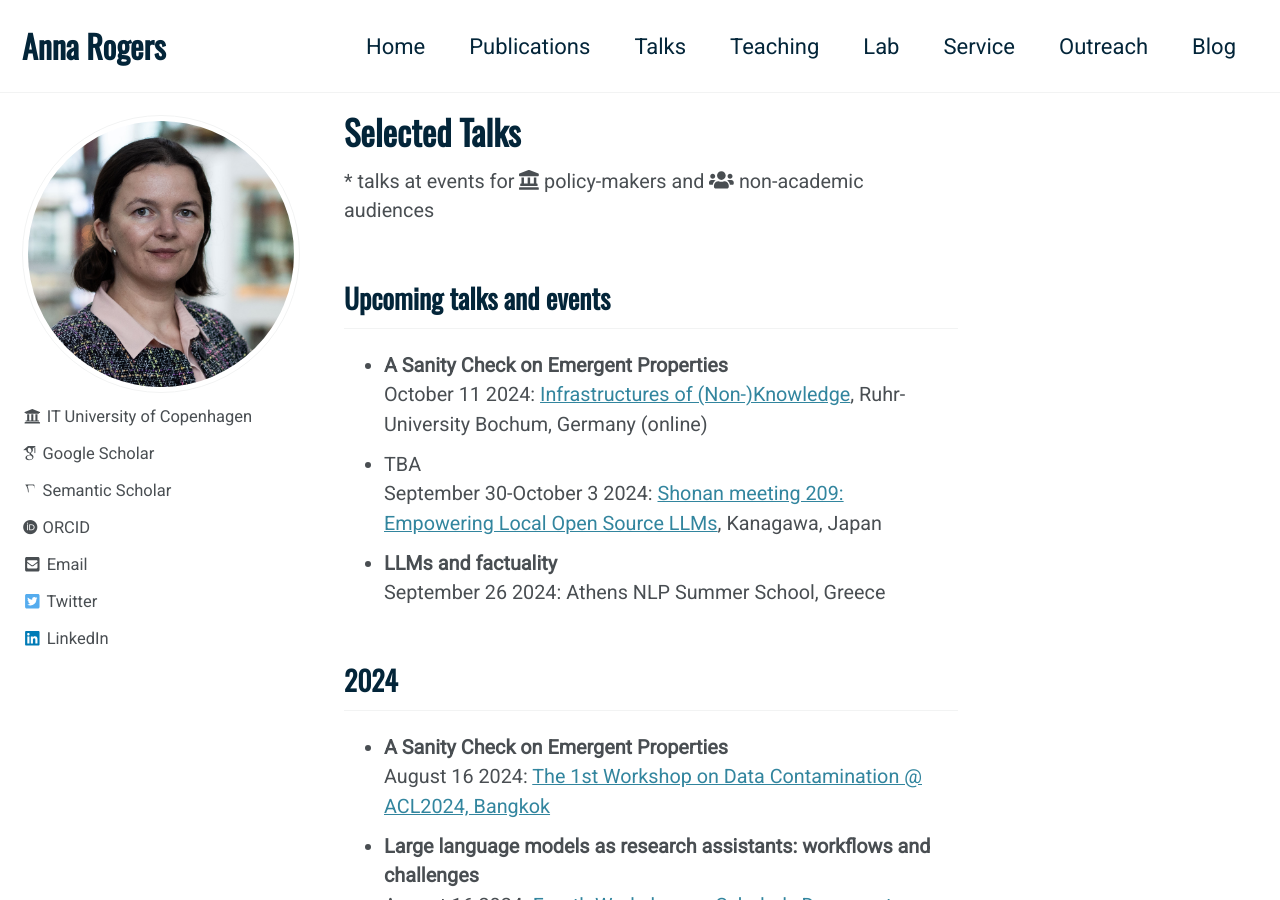
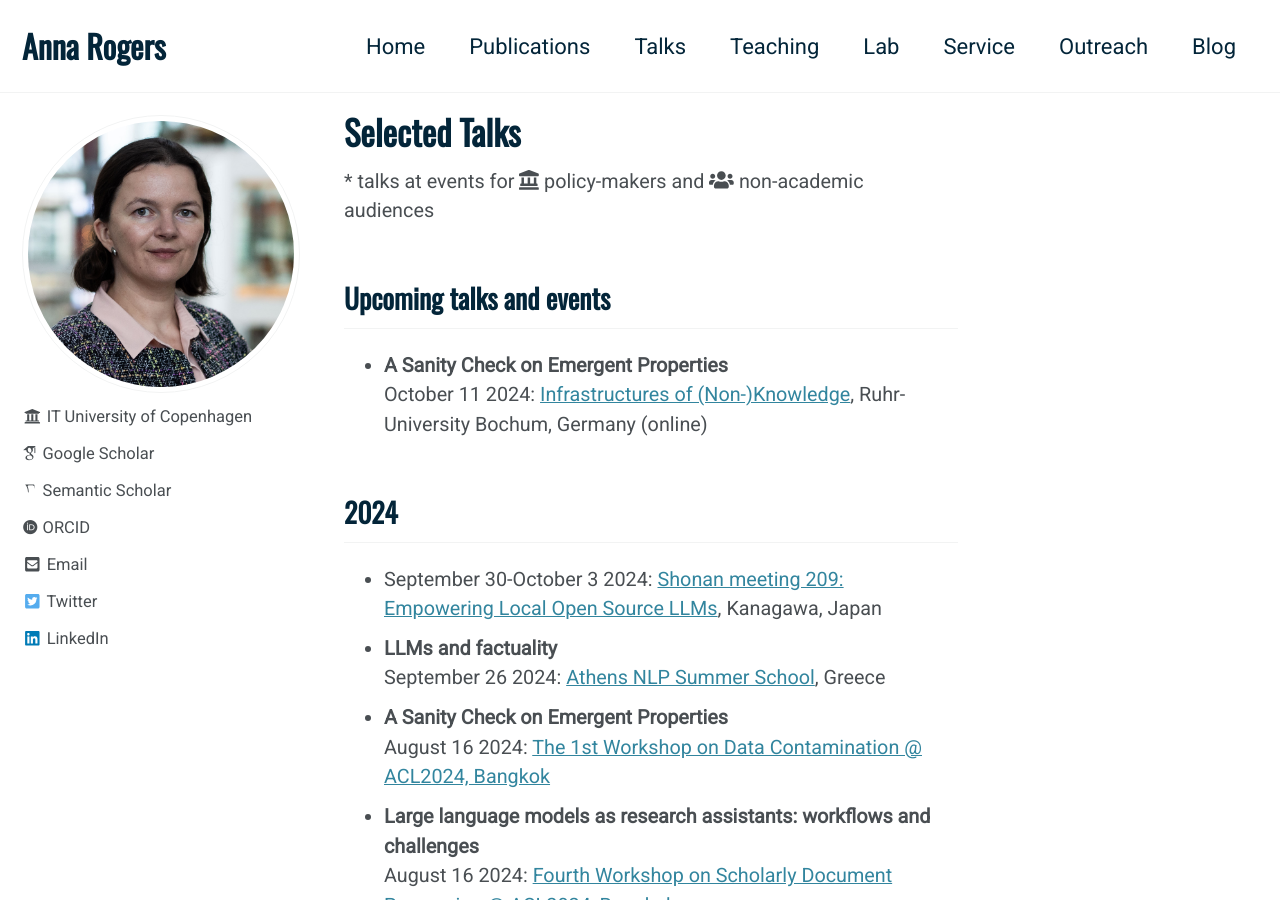
Before and after one commit to annargrs/annargrs.github.io, a Jekyll site: the page built from _pages/talks.md, in a window 1280 px wide and 900 px high. Built offline with Jekyll 4.4.1, drawn with Linux system fonts in a browser that asks for light colours; cached includes are drawn as plain includes; nearby versions of some CDN libraries; some web fonts are replaced.

Commit message:
minor updates

```diff
--- a/_pages/talks.md
+++ b/_pages/talks.md
@@ -12,14 +12,12 @@
 {: .gray}
 * **A Sanity Check on Emergent Properties** <br/>
  October 11 2024: [Infrastructures of (Non-)Knowledge](https://www.virtuelle-lebenswelten.de/blog-post/second-annual-conference-infrastructures-of-non--knowledge-9--11-october-2024), Ruhr-University Bochum, Germany (online)
-* TBA <br/>
-  September 30-October 3 2024: [Shonan meeting 209: Empowering Local Open Source LLMs](https://shonan.nii.ac.jp/seminars/209/), Kanagawa, Japan
-* **LLMs and factuality** <br/>
-  September 26 2024: Athens NLP Summer School, Greece
-
 
 ## 2024
 
+* September 30-October 3 2024: [Shonan meeting 209: Empowering Local Open Source LLMs](https://shonan.nii.ac.jp/seminars/209/), Kanagawa, Japan
+* **LLMs and factuality** <br/>
+  September 26 2024: [Athens NLP Summer School](https://athnlp.github.io/2024/), Greece
 * **A Sanity Check on Emergent Properties** <br/>
   August 16 2024: [The 1st Workshop on Data Contamination @ ACL2024, Bangkok](https://conda-workshop.github.io/)
 * **Large language models as research assistants: workflows and challenges** <br/>
--- a/docs/sitemap.xml
+++ b/docs/sitemap.xml
@@ -26,6 +26,6 @@
 </url>
 <url>
 <loc>https://annargrs.github.io/assets/files/dataset-explosion.pdf</loc>
-<lastmod>2023-12-14T14:07:22+01:00</lastmod>
+<lastmod>2023-12-14T22:07:22+09:00</lastmod>
 </url>
 </urlset>
```
Also changed, not shown: docs/feed.xml (+1 -1 lines), docs/talks/index.html (+3 -4 lines).
